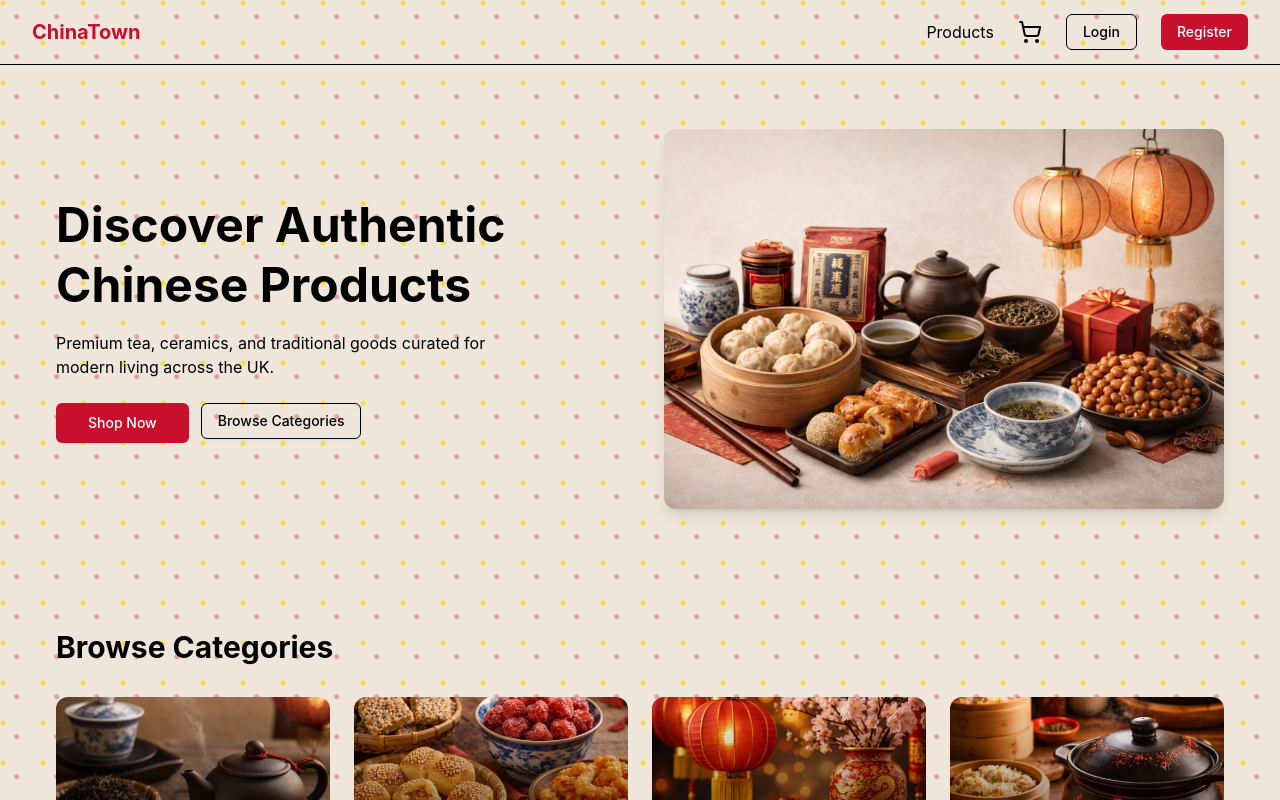
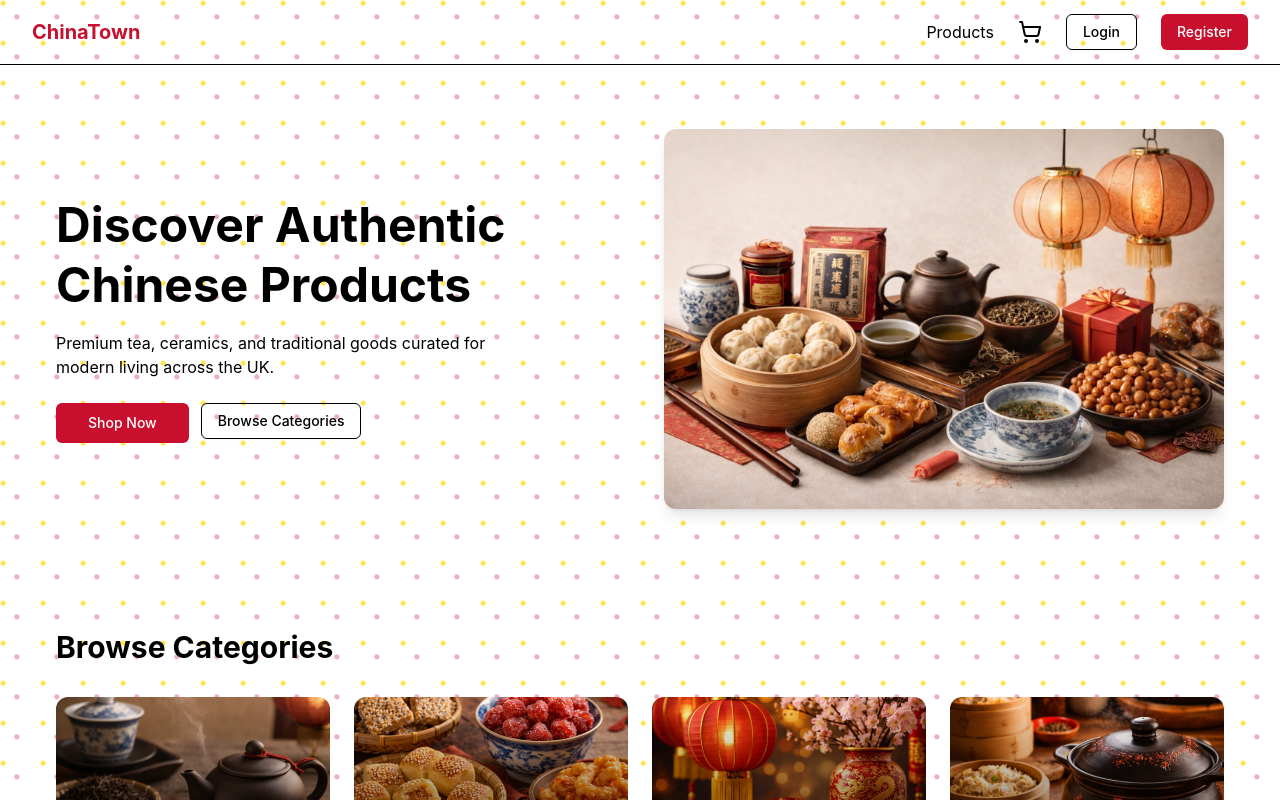
Before and after one commit to kushagraswami5/chinatown, a Next.js app: page / in a window 1280 px wide. Shown: the top 800 px of the page. Built offline with nearby package versions, Linux system fonts and the light colour scheme; a web font is replaced by a local one.

Commit message:
Update globals.css

```diff
--- a/src/app/globals.css
+++ b/src/app/globals.css
@@ -12,7 +12,7 @@ html, body {
 }
 
 body {
-  background-color: #EFE6DB;
+  background-color: white;
 
   background-image:
     radial-gradient(rgba(200,16,46,0.35) 2px, transparent 3px),
```
